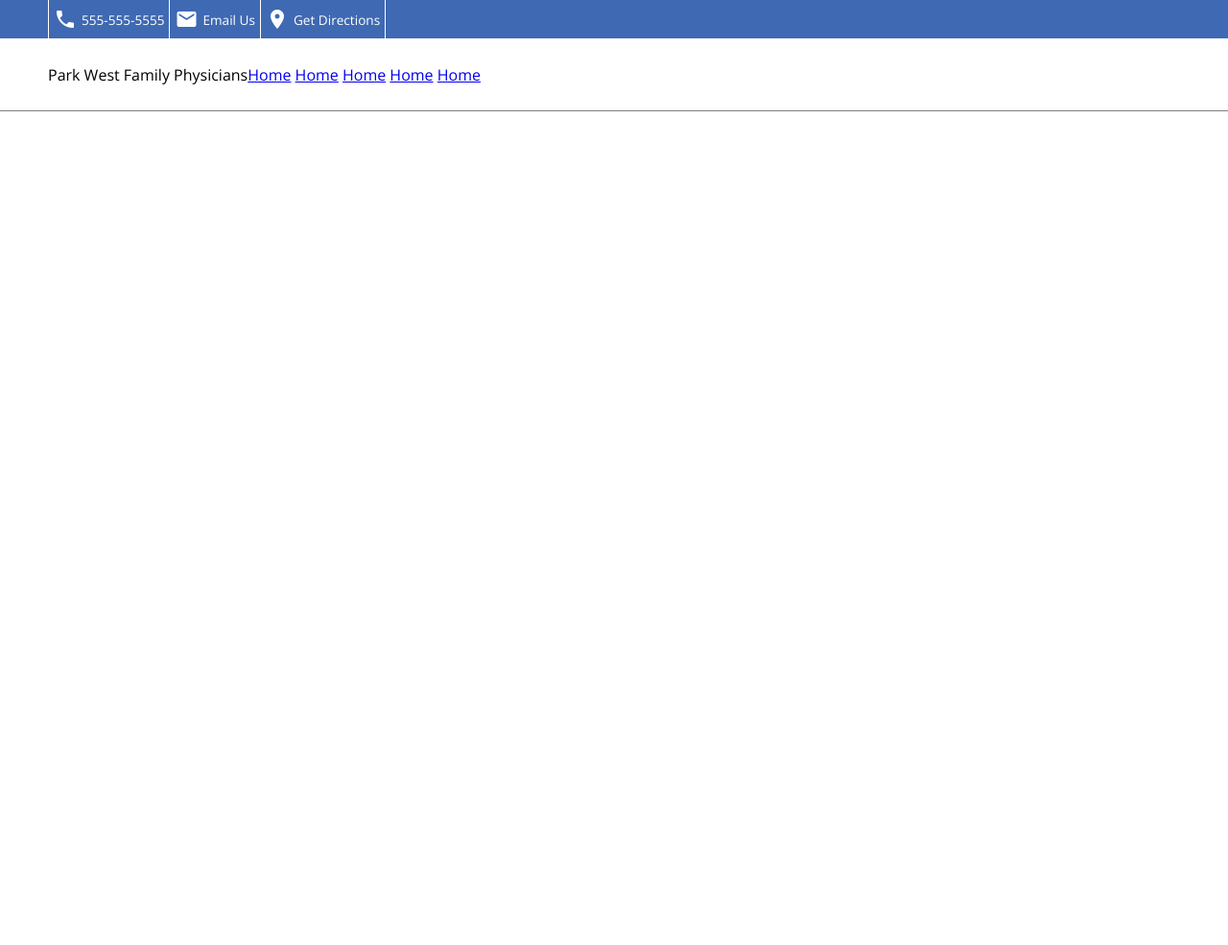
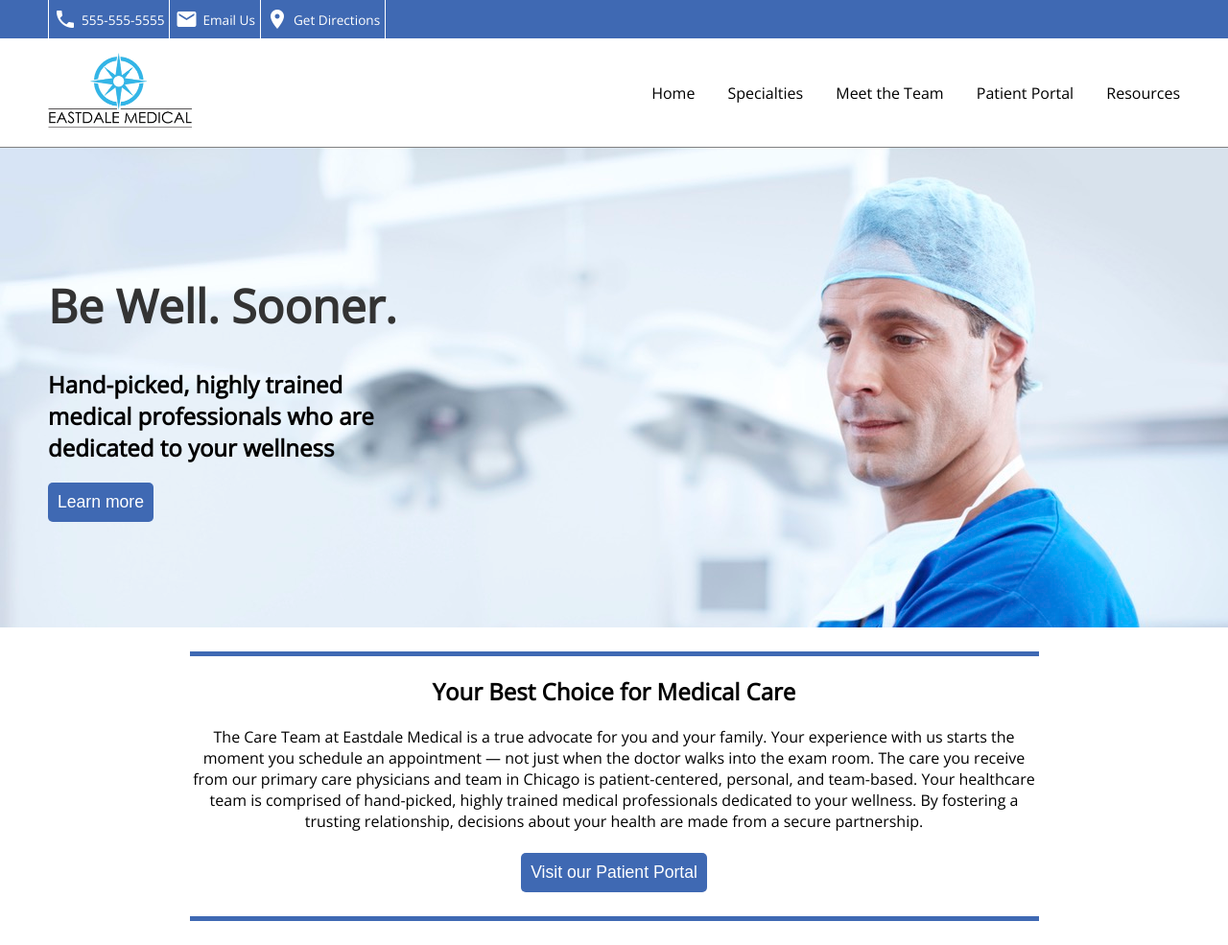
Before and after one commit to brianmenard/webtomed, a plain HTML site: page index.html in a window 1280 px wide. Shown: the whole page at 96% size. Before the commit the page ends 800 px from the top, so only its background shows below. Drawn offline with nearby package versions, Linux system fonts and the light colour scheme.

Commit message:
added hero image and overview sections and styles

```diff
--- a/index.html
+++ b/index.html
@@ -4,7 +4,7 @@
 
 <head>
 <meta charset="utf-8">
-<title>Park West Family Physicians</title>
+<title>Eastdale Medical</title>
 <link rel="stylesheet" type="text/css" href="main.css">
 <link href="https://fonts.googleapis.com/css?family=Open+Sans" rel="stylesheet">
 <link href="https://fonts.googleapis.com/icon?family=Material+Icons" rel="stylesheet">
@@ -12,24 +12,64 @@
 
 <body>
 
+<!-- START CONTACT BAR -->
+
 <div class='contact_bar'>
 	<div class='contact_item'><i class="material-icons">phone</i>555-555-5555</div>
 	<div class='contact_item'><i class="material-icons">email</i>Email Us</div>
 	<div class='contact_item border_right'><i class="material-icons">location_on</i>Get Directions</div>
 </div>
 
+<!-- End CONTACT BAR -->
+
+<!-- START NAV BAR -->
+
 <div class="navbar">
-	<div>Park West Family Physicians</div>
+	<div><img src='img/logo.jpg' class='logo'></div>
 	<div class='nav_links'>
 		<a href='#'>Home</a>
-		<a href='#'>Home</a>
-		<a href='#'>Home</a>
-		<a href='#'>Home</a>
-		<a href='#'>Home</a>
+		<a href='#'>Specialties</a>
+		<a href='#'>Meet the Team</a>
+		<a href='#'>Patient Portal</a>
+		<a href='#'>Resources</a>
 	</div>
 </div>
 
+<!-- END NAV BAR -->
 
+<!-- START HERO IMAGE -->
+
+<div class='hero_image'>
+	<div class='header_container'>
+		<h1>Be Well. Sooner.</h1>
+		<h2>Hand-picked, highly trained medical professionals who are dedicated to your wellness</h2>
+		<button>Learn more</button>
+	</div>
+</div>
+
+<!-- END HERO IMAGE -->
+
+<!-- START OVERVIEW SECTION -->
+
+<div class='overview'>
+	<div class='overview_content'>
+	<h2>Your Best Choice for Medical Care</h2>
+	The Care Team at Eastdale Medical is a true advocate for you and your family.
+	Your experience with us starts the moment you schedule an appointment — not just when the doctor
+	walks into the exam room.  The care you receive from our primary care physicians and team in
+	Chicago is patient-centered, personal, and team-based.
+	Your healthcare team is comprised of
+	hand-picked, highly trained medical professionals dedicated to your wellness.
+	By fostering a trusting relationship, decisions about your health are made from a secure partnership.
+
+	<br><br>
+
+	<button>Visit our Patient Portal</button>
+
+	</div>
+</div>
+
+<!-- END OVERVIEW SECTION -->
 
 </body>
 </html>
--- a/main.css
+++ b/main.css
@@ -32,9 +32,67 @@ body{
     }
 
 .navbar{
-    height:75px;
     border-bottom: gray thin solid;
     display: flex;
     align-items: center;
+    justify-content: space-between;
+    padding-left: 50px; padding-right: 50px;
+    padding-top: 15px; padding-bottom: 15px;
+}
+
+    .logo{
+        width: 150px;
+    }
+
+    .nav_links a{
+        color: black;
+        text-decoration: none;
+        padding-left: 30px;
+    }
+
+    .nav_links a:hover{
+        text-decoration: underline;
+    }
+
+.hero_image{
+    background-image: url('img/doctor.jpg');
+    background-size: cover;
+    min-height: 500px;
+    display: flex;
     padding-left: 50px;
 }
+
+    .hero_image .header_container{
+       margin-top: 100px;
+       width: 400px;
+    }
+
+    .hero_image .header_container h1{
+       color:#333333;
+       font-size: 300%;
+    }
+
+    button{
+       color:white;
+       font-size: 110%;
+       background-color: #3F69B3;
+       border:none;
+       border-radius: 5px;
+       padding: 10px;
+    }
+
+.overview{
+    padding-left: 50px; padding-right: 50px;
+    padding-top: 25px; padding-bottom:25px;
+    display: flex;
+    align-items: center;
+    justify-content:center;
+}
+
+    .overview_content{
+        width: 75%;
+        text-align: center;
+        border-top: thick #3F69B3 solid;
+        border-bottom: thick #3F69B3 solid;
+        padding-bottom: 25px;
+    }
```
Also changed, not shown: img/doctor.jpg (added), img/logo.jpg (added).
